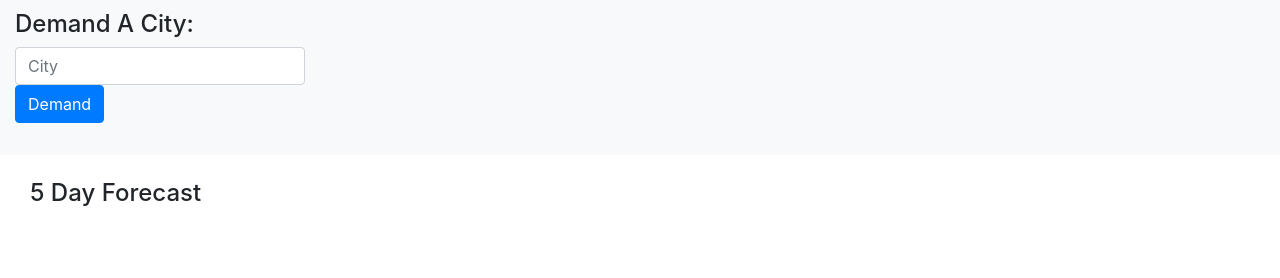
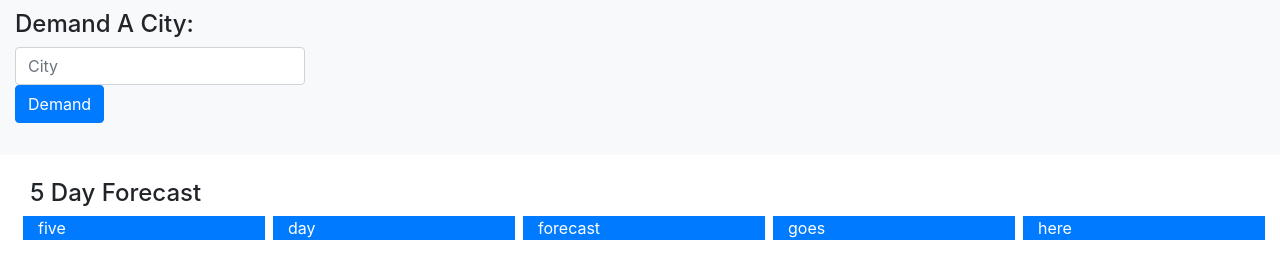
Before and after one commit to joshrehanek/weather-dashboard, a plain HTML site: page index.html in a window 1280 px wide. Shown: the part 78-356 px from the top of the page. Drawn offline with nearby package versions, Linux system fonts and the light colour scheme.

Commit message:
adds forecast cards and axios cdn

```diff
--- a/index.html
+++ b/index.html
@@ -47,13 +47,19 @@
             <h4 id="forecast-head" class="mt-3 hide show">
                 5 Day Forecast
             </h4>
-            <div id="forecast" class="row">
-            </div>
+            <div class="row">
+                <div class="col forecast bg-primary text-white ml-2 mb-2">five</div>
+                <div class="col forecast bg-primary text-white ml-2 mb-2">day</div>
+                <div class="col forecast bg-primary text-white ml-2 mb-2">forecast</div>
+                <div class="col forecast bg-primary text-white ml-2 mb-2">goes</div>
+                <div class="col forecast bg-primary text-white ml-2 mb-2">here</div>
         </div>
     </div>
 
     <script src="https://cdnjs.cloudflare.com/ajax/libs/jquery/3.2.1/jquery.min.js"></script>
-     <script src="https://cdnjs.cloudflare.com/ajax/libs/moment.js/2.24.0/moment.min.js"></script>
-        <script src="./script.js"></script>
+    <script src="https://cdnjs.cloudflare.com/ajax/libs/moment.js/2.24.0/moment.min.js"></script>
+    <script src="https://cdn.jsdelivr.net/npm/axios/dist/axios.min.js"></script>
+    <script src="./script.js"></script>
+
 </body>
 </html>
```
